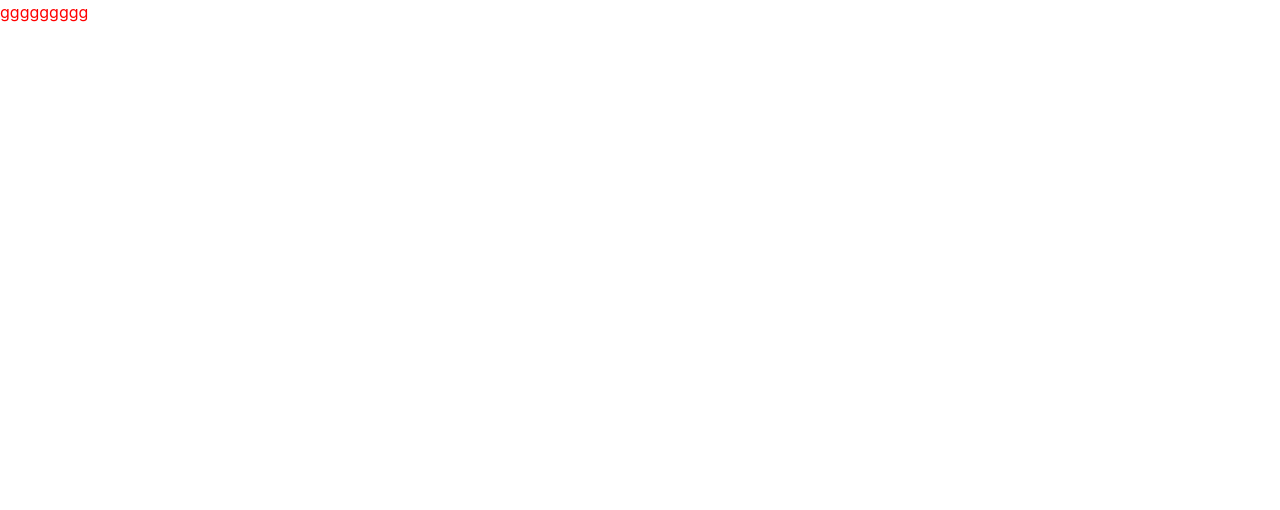
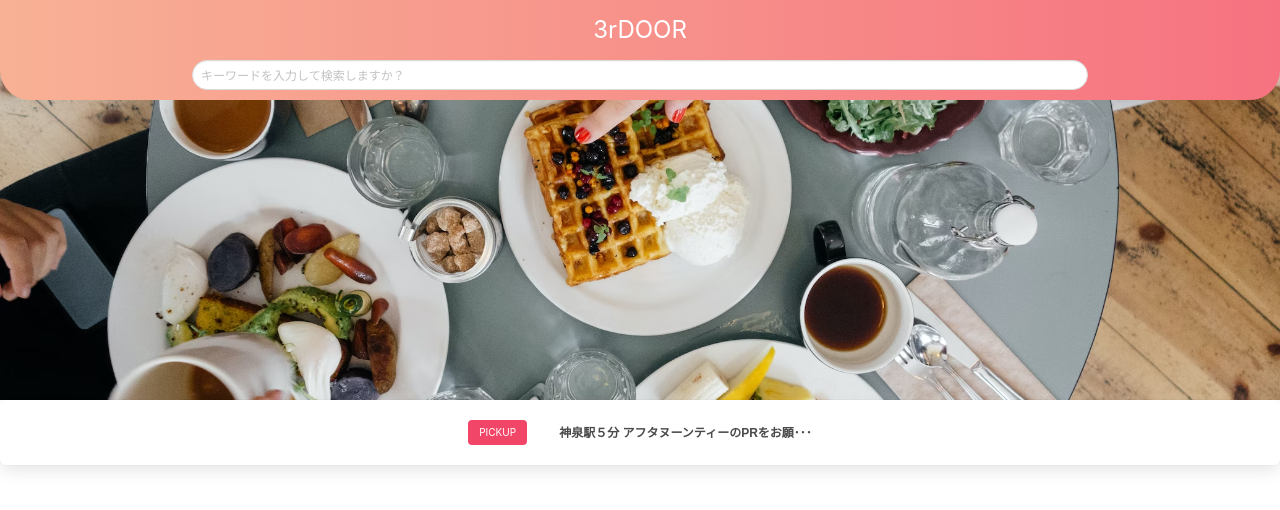
Before and after one commit to leoandy26/bulma_nextjs, a Next.js app: page /Home in a window 1280 px wide. Shown: the top 510 px of the page. Built offline with nearby package versions, Linux system fonts and the light colour scheme.

Commit message:
♻️  changed class to className to use css module

```diff
--- a/pages/Home.js
+++ b/pages/Home.js
@@ -1,7 +1,7 @@
 import Head from "next/head";
-import Image from "next/image";
 import { Inter } from "next/font/google";
-import styles from "./Home.module.scss";
+import Styles from "./Home.module.scss";
+
 const inter = Inter({ subsets: ["latin"] });
 
 export default function Home() {
@@ -15,7 +15,26 @@ export default function Home() {
       </Head>
 
       <main>
-        <header className="header">ggggggggg</header>
+        <hero class="Hero">
+          <header className={Styles.Header}>
+            <p className={Styles.HeaderText}>3rDOOR</p>
+            <div class="field is-grouped ">
+              <p class="control is-expanded Searchbar">
+                <input
+                  class="input HeaderInput"
+                  type="text"
+                  placeholder="キーワードを入力して検索しますか？"
+                />
+              </p>
+            </div>
+          </header>
+        </hero>
+        <div class="PickUp">
+          <div class="box FlexPickUP">
+            <button class="button is-danger PickUpBtn">PICKUP</button>
+            <p class="PIckUPText">神泉駅５分 アフタヌーンティーのPRをお願･･･</p>
+          </div>
+        </div>
       </main>
     </>
   );
--- a/pages/Home.module.scss
+++ b/pages/Home.module.scss
@@ -1,4 +1,53 @@
-.header {
+// ------------ ヘッダーと写真 -----------
+.Hero {
+  background-image: url("../public/lunchpic.jpg");
+  background-size: cover;
+  background-position: center;
+  display: block;
+  height: 400px;
+}
+
+.Header {
   width: 100%;
-  color: red;
+  height: 100px;
+  border-radius: 0px 0px 30px 30px;
+  background: linear-gradient(to right, #f8b195, #f67280);
 }
+
+.HeaderText {
+  height: 60px;
+  display: flex;
+  justify-content: center;
+  align-items: center;
+  color: white;
+
+  font-size: 24px;
+}
+
+.Searchbar {
+  text-align: center;
+}
+
+.HeaderInput {
+  border-radius: 50px;
+  width: 70%;
+  font-size: 12px;
+}
+
+// ------------ ヘッダーと写真のセクションここまで --------
+// ------------ Pick Up と未読カード ここから -----------
+.FlexPickUP {
+  display: flex;
+  align-items: center;
+  justify-content: center;
+}
+.PickUpBtn {
+  font-size: 10px;
+}
+.PIckUPText {
+  font-size: 12px;
+  padding-left: 32px;
+  font-weight: bold;
+  font-family: "Hiragino Kaku Gothic Pro", "メイリオ", sans-serif;
+}
+// ------------ Pick Up と未読カード ここから -----------
--- a/styles/styles.scss
+++ b/styles/styles.scss
@@ -1,5 +1,5 @@
 @import "bulma/bulma";
-@import "./pages/Home.module.scss";
+@import "../pages/Home.module.scss";
 
 html,
 body {
```
Also changed, not shown: public/lunchpic.jpg (added).
